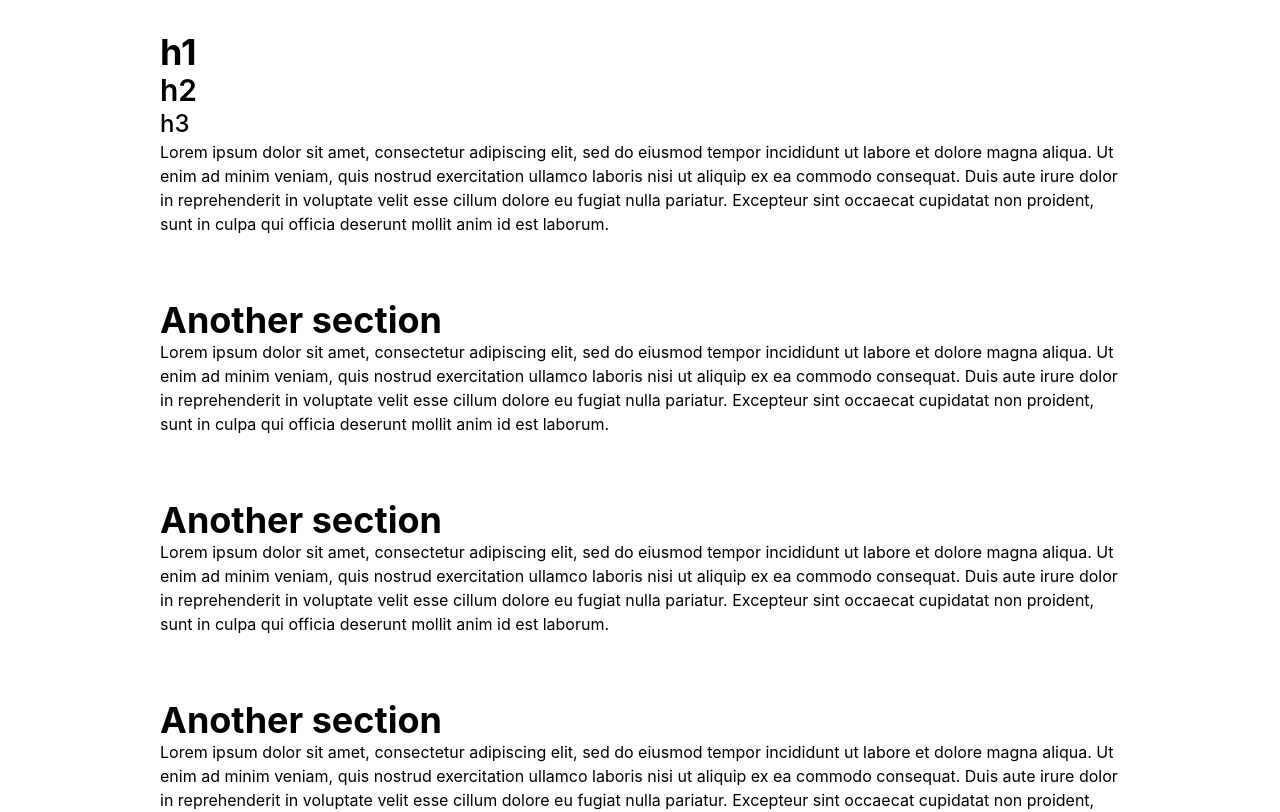
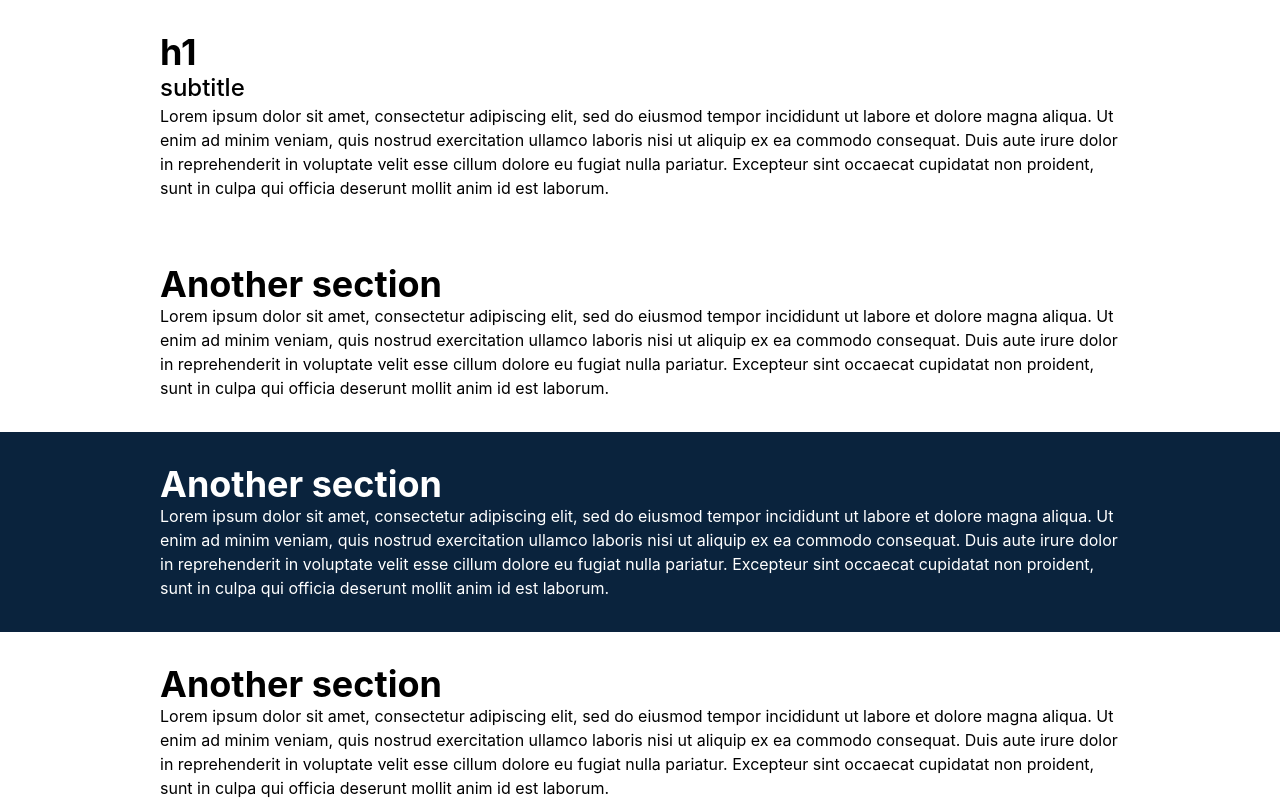
Before and after one commit to WestPeakResearch/website-next, a Next.js app: page / in a window 1280 px wide. Shown: the top 812 px of the page. Built offline with nearby package versions, Linux system fonts and the light colour scheme.

Commit message:
Add text and add color to section

```diff
--- a/src/app/globals.css
+++ b/src/app/globals.css
@@ -5,18 +5,18 @@
 }
 
 @theme inline {
-  --color-primary-background: var(--color-);
+  --color-primary: var(--color-white);
   --color-primary-foreground: var(--color-black);
 
-  --color-secondary-background: var(--color-wp-blue);
+  --color-secondary: var(--color-wp-blue);
   --color-secondary-foreground: var(--color-white);
 
-  --color-tertiary-background: var(--color-gray-300);
+  --color-tertiary: var(--color-gray-50);
   --color-tertiary-foreground: var(--color-wp-blue);
 }
 
 body {
-  background: var(--color-primary-background);
+  background: var(--color-primary);
   color: var(--color-primary-foreground);
   font-family:
     "-apple-system", "BlinkMacSystemFont", "Segoe UI", "Roboto", "Oxygen",
--- a/src/app/page.tsx
+++ b/src/app/page.tsx
@@ -1,13 +1,13 @@
 import {Section} from "@/system/Section/Section";
+import {Text} from "@/system/Text/Text";
 
 export default function Home() {
   return (
     <div>
       <Section>
-        <h1 className="text-4xl font-bold text-primary">h1</h1>
-        <h2 className="text-3xl font-semibold text-secondary">h2</h2>
-        <h3 className="text-2xl font-medium text-tertiary">h3</h3>
-        <p>
+        <Text variant="title">h1</Text>
+        <Text variant="subtitle">subtitle</Text>
+        <Text>
           Lorem ipsum dolor sit amet, consectetur adipiscing elit, sed do
           eiusmod tempor incididunt ut labore et dolore magna aliqua. Ut enim ad
           minim veniam, quis nostrud exercitation ullamco laboris nisi ut
@@ -15,11 +15,11 @@ export default function Home() {
           reprehenderit in voluptate velit esse cillum dolore eu fugiat nulla
           pariatur. Excepteur sint occaecat cupidatat non proident, sunt in
           culpa qui officia deserunt mollit anim id est laborum.
-        </p>
+        </Text>
       </Section>
       <Section>
-        <h1 className="text-4xl font-bold text-primary">Another section</h1>
-        <p>
+        <Text variant="title">Another section</Text>
+        <Text>
           Lorem ipsum dolor sit amet, consectetur adipiscing elit, sed do
           eiusmod tempor incididunt ut labore et dolore magna aliqua. Ut enim ad
           minim veniam, quis nostrud exercitation ullamco laboris nisi ut
@@ -27,11 +27,11 @@ export default function Home() {
           reprehenderit in voluptate velit esse cillum dolore eu fugiat nulla
           pariatur. Excepteur sint occaecat cupidatat non proident, sunt in
           culpa qui officia deserunt mollit anim id est laborum.
-        </p>
+        </Text>
       </Section>
-      <Section>
-        <h1 className="text-4xl font-bold text-primary">Another section</h1>
-        <p>
+      <Section color="secondary">
+        <Text variant="title">Another section</Text>
+        <Text>
           Lorem ipsum dolor sit amet, consectetur adipiscing elit, sed do
           eiusmod tempor incididunt ut labore et dolore magna aliqua. Ut enim ad
           minim veniam, quis nostrud exercitation ullamco laboris nisi ut
@@ -39,11 +39,11 @@ export default function Home() {
           reprehenderit in voluptate velit esse cillum dolore eu fugiat nulla
           pariatur. Excepteur sint occaecat cupidatat non proident, sunt in
           culpa qui officia deserunt mollit anim id est laborum.
-        </p>
+        </Text>
       </Section>
       <Section>
-        <h1 className="text-4xl font-bold text-primary">Another section</h1>
-        <p>
+        <Text variant="title">Another section</Text>
+        <Text>
           Lorem ipsum dolor sit amet, consectetur adipiscing elit, sed do
           eiusmod tempor incididunt ut labore et dolore magna aliqua. Ut enim ad
           minim veniam, quis nostrud exercitation ullamco laboris nisi ut
@@ -51,11 +51,11 @@ export default function Home() {
           reprehenderit in voluptate velit esse cillum dolore eu fugiat nulla
           pariatur. Excepteur sint occaecat cupidatat non proident, sunt in
           culpa qui officia deserunt mollit anim id est laborum.
-        </p>
+        </Text>
       </Section>
-      <Section>
-        <h1 className="text-4xl font-bold text-primary">Another section</h1>
-        <p>
+      <Section color="tertiary">
+        <Text variant="title">Another section</Text>
+        <Text>
           Lorem ipsum dolor sit amet, consectetur adipiscing elit, sed do
           eiusmod tempor incididunt ut labore et dolore magna aliqua. Ut enim ad
           minim veniam, quis nostrud exercitation ullamco laboris nisi ut
@@ -63,11 +63,11 @@ export default function Home() {
           reprehenderit in voluptate velit esse cillum dolore eu fugiat nulla
           pariatur. Excepteur sint occaecat cupidatat non proident, sunt in
           culpa qui officia deserunt mollit anim id est laborum.
-        </p>
+        </Text>
       </Section>
       <Section>
-        <h1 className="text-4xl font-bold text-primary">Another section</h1>
-        <p>
+        <Text variant="title">Another section</Text>
+        <Text>
           Lorem ipsum dolor sit amet, consectetur adipiscing elit, sed do
           eiusmod tempor incididunt ut labore et dolore magna aliqua. Ut enim ad
           minim veniam, quis nostrud exercitation ullamco laboris nisi ut
@@ -75,11 +75,11 @@ export default function Home() {
           reprehenderit in voluptate velit esse cillum dolore eu fugiat nulla
           pariatur. Excepteur sint occaecat cupidatat non proident, sunt in
           culpa qui officia deserunt mollit anim id est laborum.
-        </p>
+        </Text>
       </Section>
       <Section>
-        <h1 className="text-4xl font-bold text-primary">Another section</h1>
-        <p>
+        <Text variant="title">Another section</Text>
+        <Text>
           Lorem ipsum dolor sit amet, consectetur adipiscing elit, sed do
           eiusmod tempor incididunt ut labore et dolore magna aliqua. Ut enim ad
           minim veniam, quis nostrud exercitation ullamco laboris nisi ut
@@ -87,7 +87,7 @@ export default function Home() {
           reprehenderit in voluptate velit esse cillum dolore eu fugiat nulla
           pariatur. Excepteur sint occaecat cupidatat non proident, sunt in
           culpa qui officia deserunt mollit anim id est laborum.
-        </p>
+        </Text>
       </Section>
     </div>
   );
--- a/src/system/Section/Section.tsx
+++ b/src/system/Section/Section.tsx
@@ -1,7 +1,22 @@
-export function Section({children}: {children: React.ReactNode}) {
+type SectionColor = "primary" | "secondary" | "tertiary";
+
+interface SectionProps {
+  color?: SectionColor;
+  children: React.ReactNode;
+}
+
+export function Section({color = "primary", children}: SectionProps) {
+  const colorVariants = {
+    primary: "text-primary-foreground bg-primary",
+    secondary: "text-secondary-foreground bg-secondary",
+    tertiary: "text-tertiary-foreground bg-tertiary",
+  };
+
   return (
-    <section className="w-11/12 p-4 md:w-4/5 md:p-8 mx-auto max-w-[1600px]">
-      {children}
+    <section className={`${colorVariants[color]} w-full`}>
+      <div className="w-11/12 p-4 md:w-4/5 md:p-8 mx-auto max-w-[1600px]">
+        {children}
+      </div>
     </section>
   );
 }
--- /dev/null
+++ b/src/system/Text/Text.tsx
@@ -0,0 +1,17 @@
+type TextVariant = "title" | "subtitle" | "body";
+
+interface TextProps {
+  variant?: TextVariant;
+  children: React.ReactNode;
+}
+
+export function Text({variant = "body", children}: TextProps) {
+  switch (variant) {
+    case "title":
+      return <h1 className="text-4xl font-bold">{children}</h1>;
+    case "subtitle":
+      return <h2 className="text-2xl font-medium">{children}</h2>;
+    case "body":
+      return <p>{children}</p>;
+  }
+}
```
